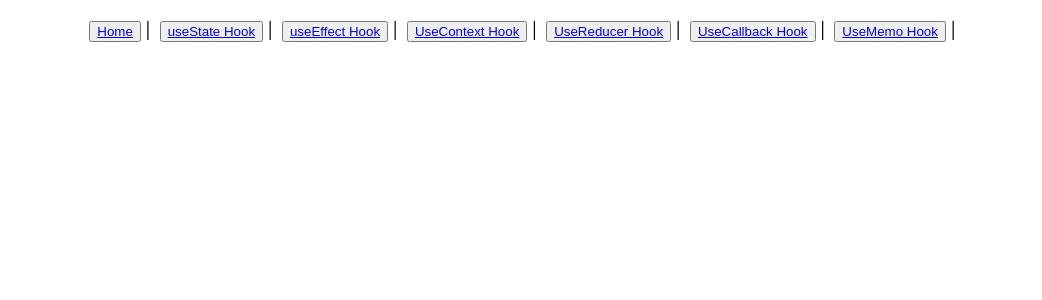
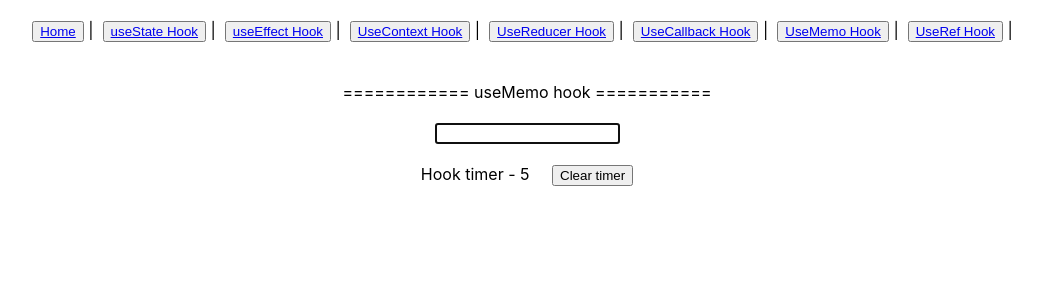
Before and after one commit to 0-mayurkaretha/React_Hooks, a React (Create React App) app: page /UseRef in a window 1280 px wide. Shown: the top 300 px of the page, without its empty margins (113-1155 px from the left). Built offline with nearby package versions, Linux system fonts and the light colour scheme.

Commit message:
added UseRef hook

```diff
--- a/src/App.js
+++ b/src/App.js
@@ -6,6 +6,7 @@
 import UseReducer from "./components/UseReducer";
 import UseCallback from "./components/UseCallback";
 import UseMemo from "./components/UseMemo";
+import UseRef from "./components/UseRef";
 
 function App() {
   return (
@@ -20,6 +21,7 @@
           <button><Link to="/UseReducer">UseReducer Hook</Link></button> | &nbsp;
           <button><Link to="/UseCallback">UseCallback Hook</Link></button> | &nbsp;
           <button><Link to="/UseMemo">UseMemo Hook</Link></button> | &nbsp;
+          <button><Link to="/UseRef">UseRef Hook</Link></button> | &nbsp;
 
           <br />
         </div>
@@ -30,6 +32,7 @@
           <Route path="/UseReducer" element={<UseReducer />} />
           <Route path="/UseCallback" element={<UseCallback />} />
           <Route path="/UseMemo" element={<UseMemo />} />
+          <Route path="/UseRef" element={<UseRef />} />
         </Routes>
       </BrowserRouter>
     </div>
--- /dev/null
+++ b/src/components/UseRef.js
@@ -0,0 +1,38 @@
+import React, { useState, useEffect, useRef } from "react"
+
+const UseRef = () => {
+  const [timer, setTimer] = useState(0);
+
+  const inputRef = useRef(null);
+  const intervalRef = useRef()
+
+  useEffect(() => {
+    inputRef.current.focus()
+    console.log(inputRef)
+  }, [])
+
+  useEffect(() => {
+    intervalRef.current = setInterval(() => { //intervalRef.current instead of interval
+      setTimer(prevTimer => prevTimer + 1)
+    }, 1000);
+    return () => {
+      clearInterval(intervalRef.current)
+    }
+  }, [])
+
+  return (
+    <div>
+      <br/><br/>
+      ============ useMemo hook ===========
+      <br /><br />
+      <input ref={inputRef} type="text" />
+
+      <br/><br/>
+
+      Hook timer - {timer} &nbsp;&nbsp;&nbsp;&nbsp;
+       <button onClick={() => clearInterval(intervalRef.current)}>Clear timer</button> {/*interval not defined */}
+    </div>
+  )
+};
+
+export default UseRef;
```
